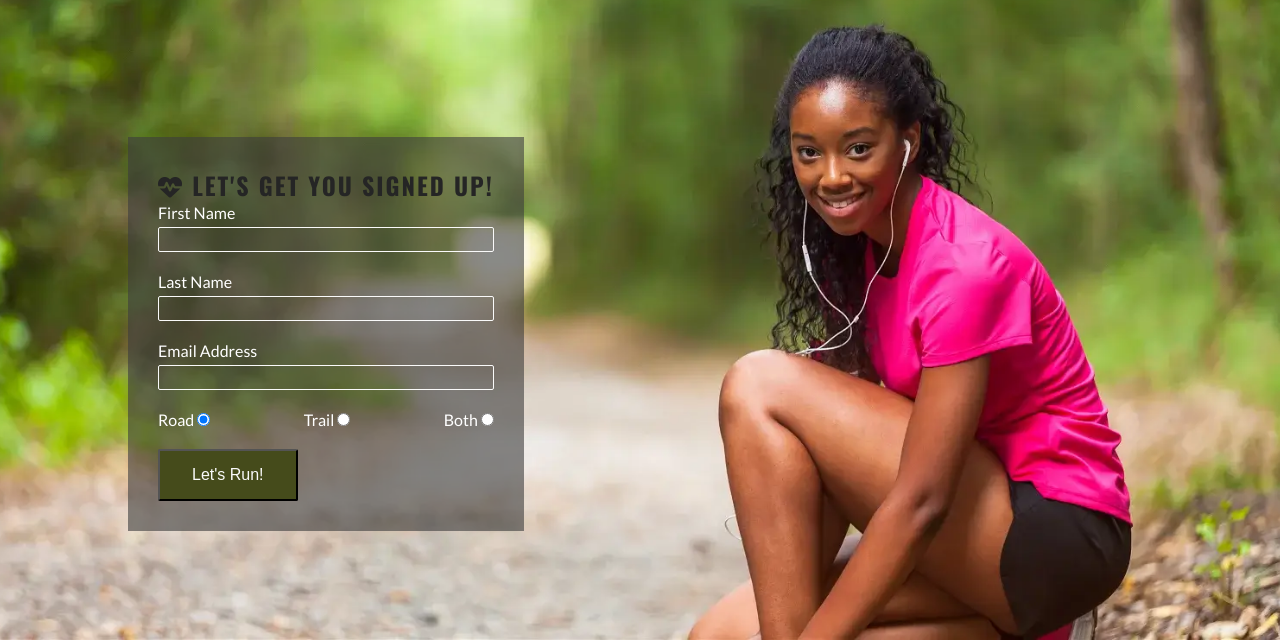
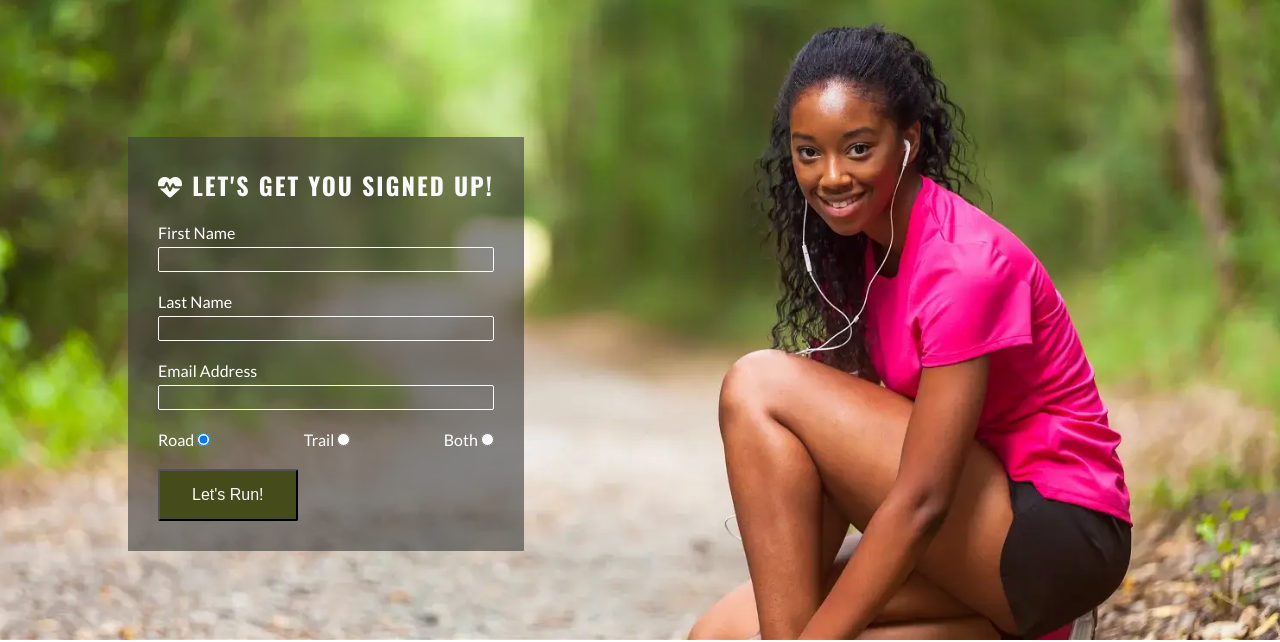
Before and after one commit to tumelo-maja/love-running, a plain HTML site: page signup.html in a window 1280 px wide. Shown: the part 92-734 px from the top of the page. Drawn offline with nearby package versions, Linux system fonts and the light colour scheme.

Commit message:
Fix: h2 font color not applied

```diff
--- a/assets/css/style.css
+++ b/assets/css/style.css
@@ -234,7 +234,7 @@ main {
     padding: 30px;
 }
 
-#signup>h2 {
+#signup-form>h2 {
     color: #fafafa;
     margin-bottom: 20px;
 }
```
